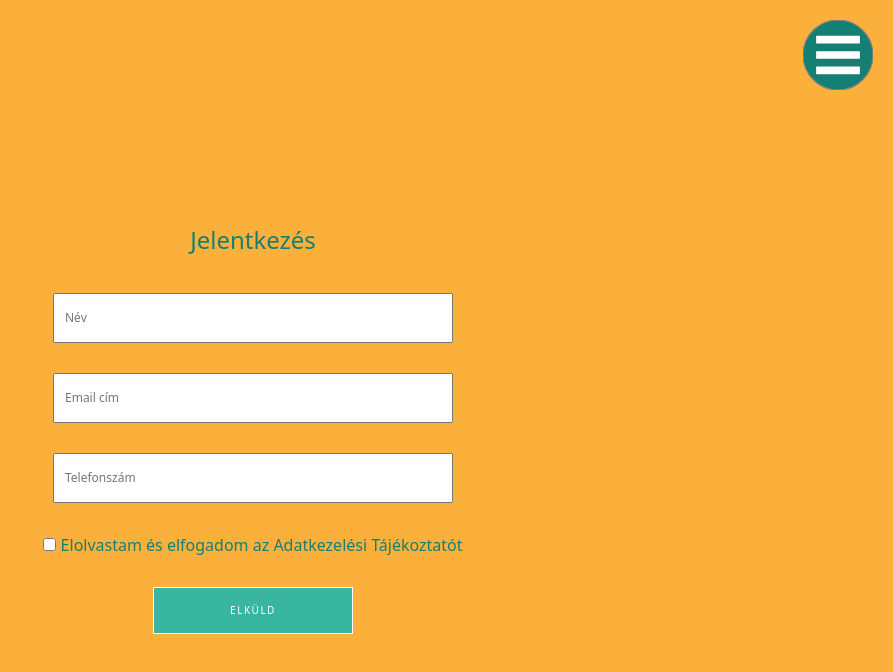
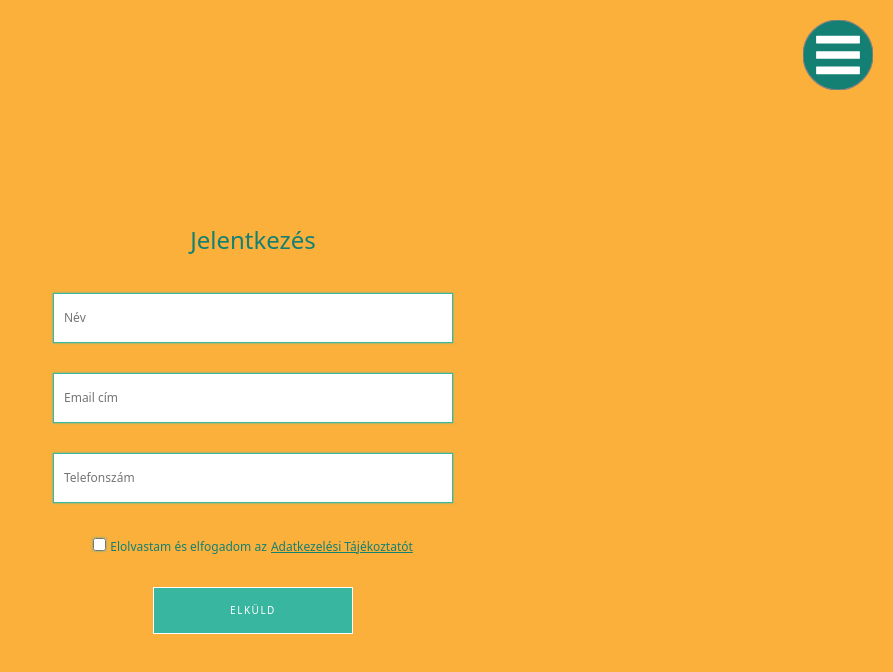
Before and after one commit to anna871-coder/examsitebuild, a plain HTML site: page index.html in a window 1280 px wide. Shown: the whole page, without its empty margins (387-1280 px from the left). Drawn offline with nearby package versions, Linux system fonts and the light colour scheme.

Commit message:
Style span

```diff
--- a/index.html
+++ b/index.html
@@ -60,7 +60,8 @@
           type="checkbox"
           value="Elolvastam és elfogadom az Adatkezelési Tájékoztatót"
         />
-        <span>Elolvastam és elfogadom az Adatkezelési Tájékoztatót</span>
+        <span>Elolvastam és elfogadom az</span>
+        <span class="second-span">Adatkezelési Tájékoztatót</span>
       </div>
       <button class="send">ELKÜLD</button>
     </div>
--- a/style.scss
+++ b/style.scss
@@ -54,14 +54,29 @@ body {
 
 .h4 {
   color: #138073;
+  font-weight: 600;
 }
 
 div input,
 span {
   color: #138073;
 }
+
+div input {
+  border: 1px solid #39b69f;
+  box-shadow: 0 0 2px #39b69f;
+}
+div span {
+  font-size: 12px;
+}
+.second-span {
+  text-decoration: underline !important;
+}
 @media (max-width: 900px) {
   .main {
     align-items: right;
   }
+  .second-span {
+    display: block;
+  }
 }
```
Also changed, not shown: style.css, 1 other file.
